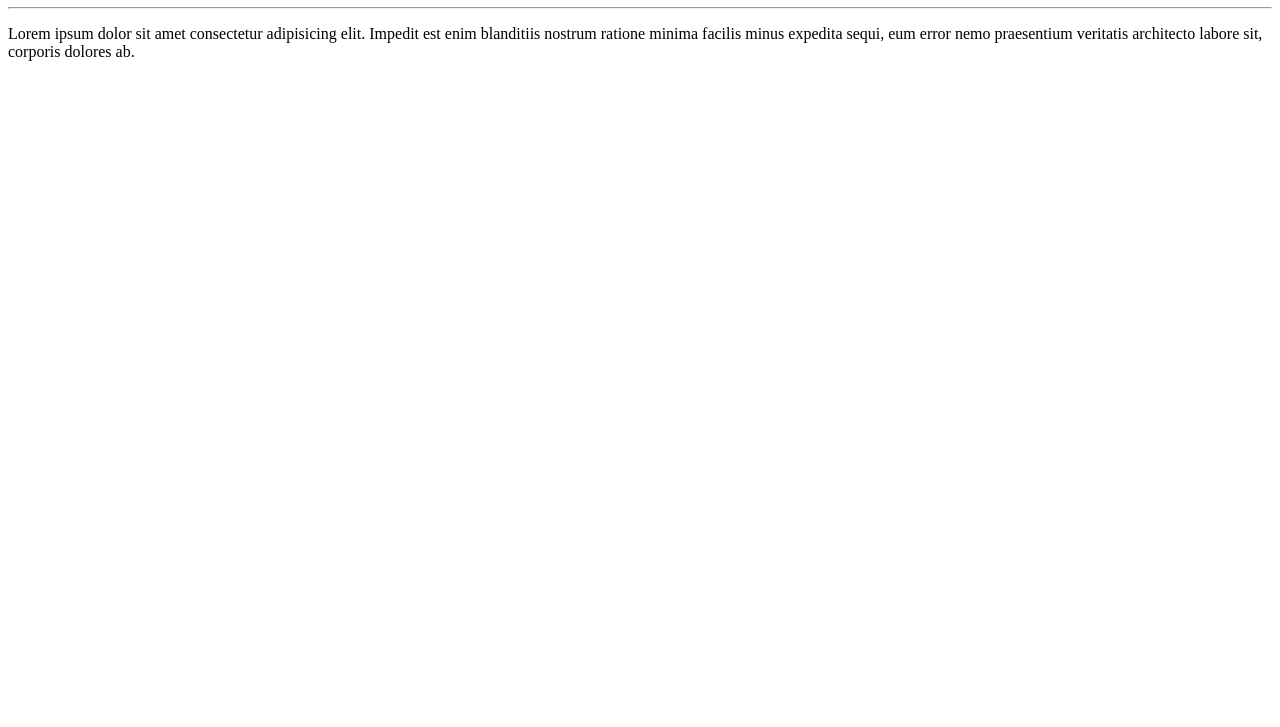
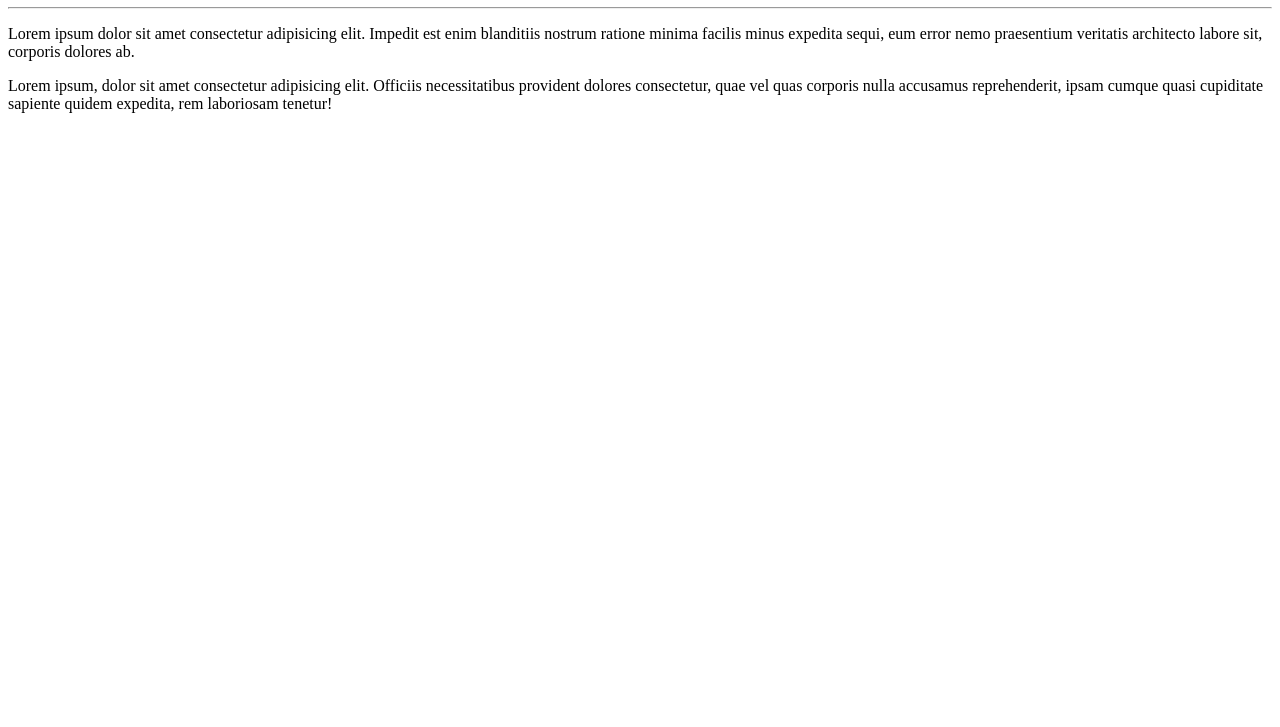
Before and after one commit to Srteixeira1992/Ola-Mundo, a plain HTML site: page site-exemplo/index.html in a window 1280 px wide. Shown: the part 73-800 px from the top of the page. Drawn offline with Linux system fonts and the light colour scheme.

Commit message:
adicionei um parágrafo

```diff
--- a/site-exemplo/index.html
+++ b/site-exemplo/index.html
@@ -9,6 +9,7 @@
     <h1>Olá, Mundo!</h1>
     <hr>
     <p>Lorem ipsum dolor sit amet consectetur adipisicing elit. Impedit est enim blanditiis nostrum ratione minima facilis minus expedita sequi, eum error nemo praesentium veritatis architecto labore sit, corporis dolores ab.</p>
+    <p>Lorem ipsum, dolor sit amet consectetur adipisicing elit. Officiis necessitatibus provident dolores consectetur, quae vel quas corporis nulla accusamus reprehenderit, ipsam cumque quasi cupiditate sapiente quidem expedita, rem laboriosam tenetur!</p>
 
 </body>
 </html>
```
